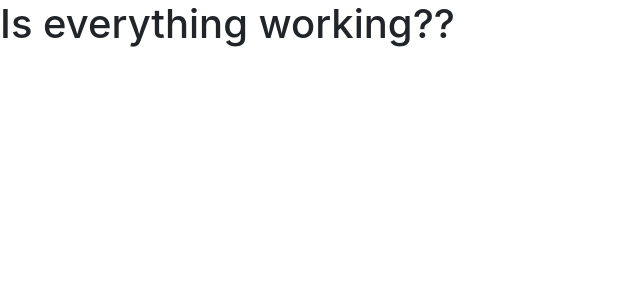
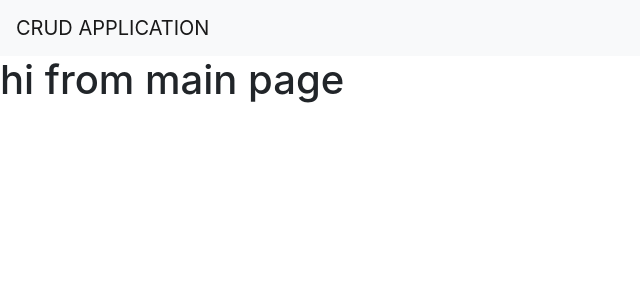
Before and after one commit to sadiaRia/CRUD-frontend, a React (Create React App) app: page / in a window 1280 px wide. Shown: the top 300 px of the page, without its empty margins (0-640 px from the left). Built offline with nearby package versions, Linux system fonts and the light colour scheme.

Commit message:
add navbar

```diff
--- a/src/App.js
+++ b/src/App.js
@@ -1,9 +1,9 @@
 import React from 'react';
-
+import Main from './pages/Main';
 function App() {
   return (
     <div className="App">
-      <h1>Is everything working??</h1>
+      <Main />
     </div>
   );
 }
--- /dev/null
+++ b/src/components/Header/index.jsx
@@ -0,0 +1,15 @@
+import React from 'react'
+
+function Header() {
+  return (
+    <div>
+      <nav className="navbar navbar-light bg-light">
+        <a className="navbar-brand" href="#">
+          CRUD APPLICATION
+  </a>
+      </nav>
+    </div>
+  )
+}
+
+export default Header
--- /dev/null
+++ b/src/pages/Main/index.jsx
@@ -0,0 +1,13 @@
+import React from 'react'
+import Header from '../../components/Header'
+
+function Main() {
+  return (
+    <div>
+      <Header/>
+      <h1>hi from main page</h1>
+    </div>
+  )
+}
+
+export default Main
```
